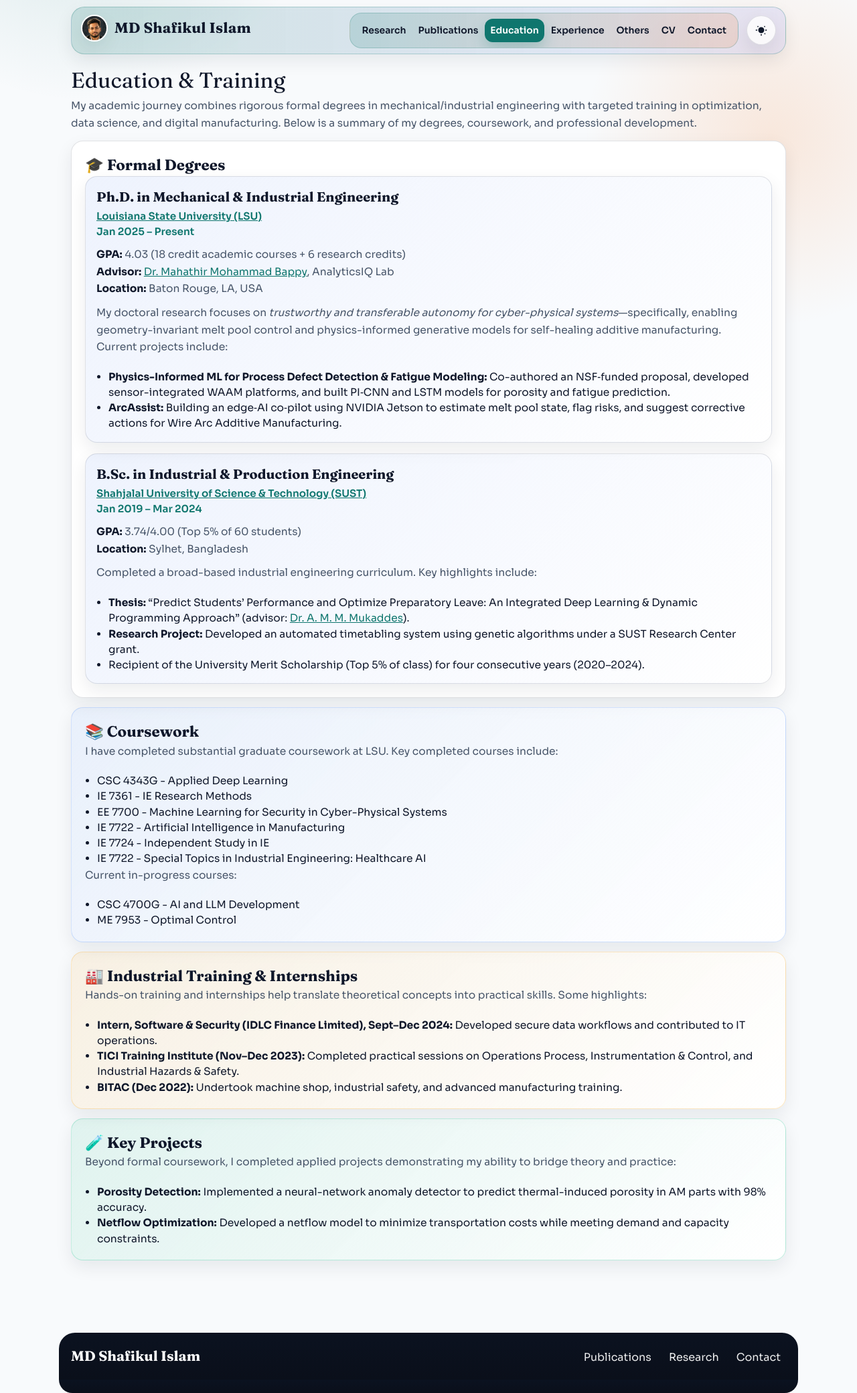
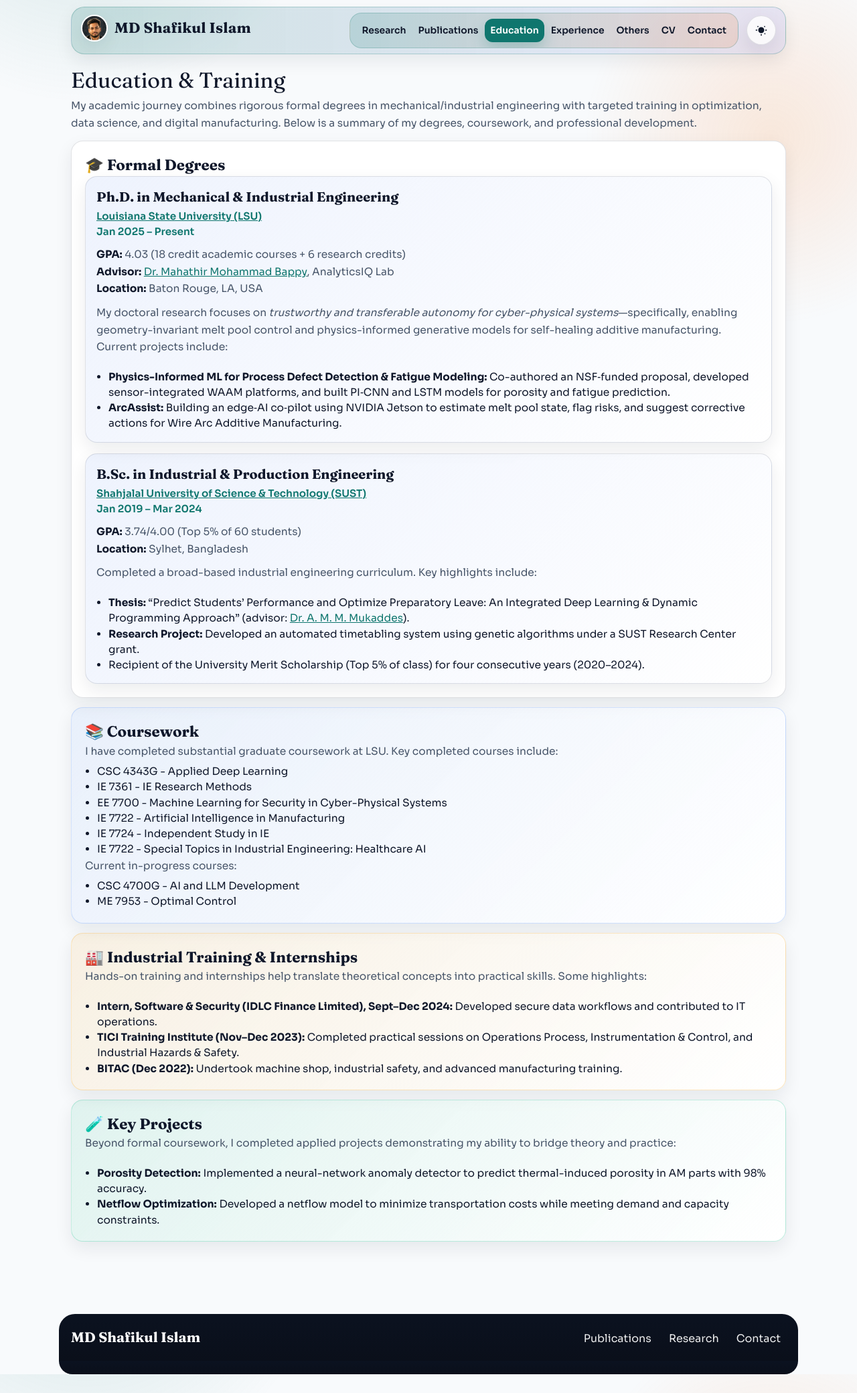
Before and after one commit to shafikul-islam/shafikul-islam.github.io, a Jekyll site: the page built from education.md, in a window 1280 px wide. Shown: the whole page at 67% size. Built offline with Jekyll 4.4.1, drawn with Linux system fonts in a browser that asks for light colours.

Commit message:
Tighten coursework spacing under in-progress courses label

```diff
--- a/assets/css/main.scss
+++ b/assets/css/main.scss
@@ -1559,6 +1559,14 @@ h3,
   margin: 10px 0 0;
 }
 
+.courses-section .section-desc {
+  margin: 0 0 6px;
+}
+
+.courses-section .section-desc + .course-list {
+  margin-top: 2px;
+}
+
 .degree-links .btn {
   margin-top: 6px;
 }
```
